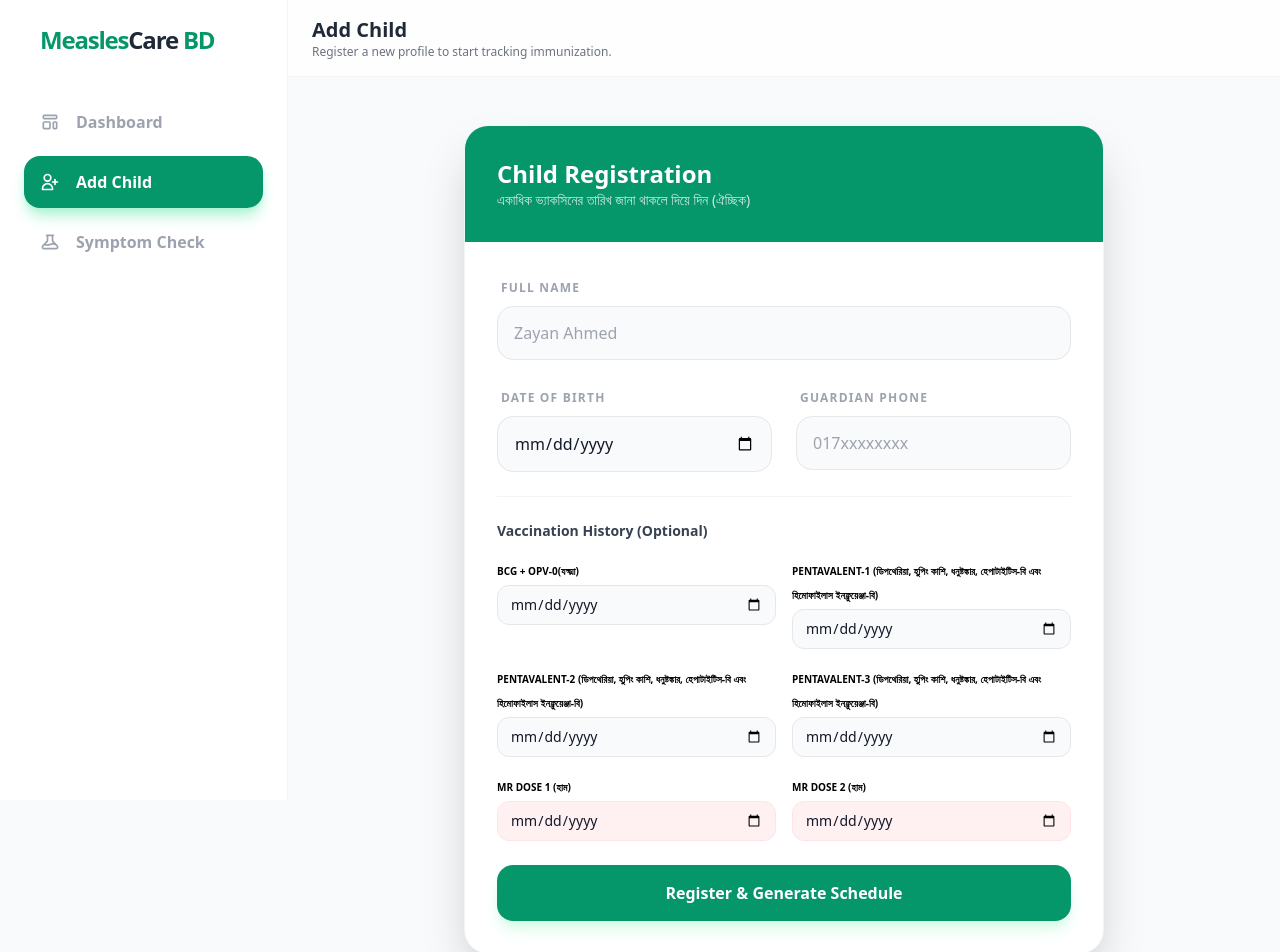
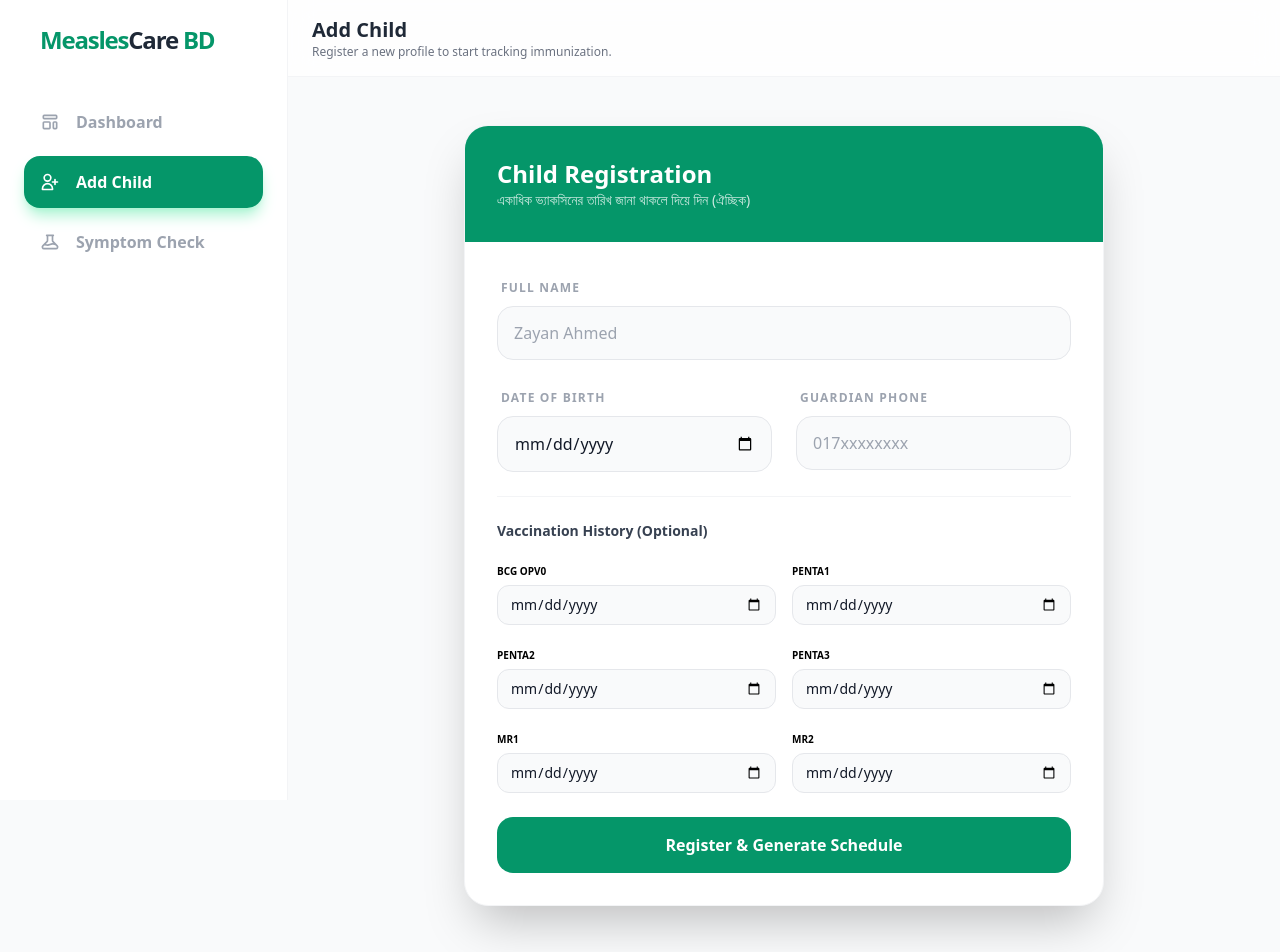
Before and after one commit to mashruf99/Measles, a React (Vite) app in the folder Frontend/: page /add-child in a window 1280 px wide. Shown: the top 952 px of the page. Built offline with nearby package versions, Linux system fonts and the light colour scheme; no server answers.

Commit message:
Refactor AddChild component for improved functionality

```diff
--- a/Frontend/src/pages/AddChild.jsx
+++ b/Frontend/src/pages/AddChild.jsx
@@ -1,7 +1,8 @@
-//src/pages/AddChild.jsx
+// src/pages/AddChild.jsx
+import React, { useState } from "react";
+import { supabase, getUserId } from "../utils/supabase";
+import Swal from "sweetalert2";
 
-import React, { useState } from "react";
-import { getUserId  } from "../utils/user";
 const AddChild = ({ onAdd }) => {
   const [form, setForm] = useState({
     name: "",
@@ -18,108 +19,168 @@ const AddChild = ({ onAdd }) => {
   const [loading, setLoading] = useState(false);
 
   const handleChange = (e) => {
-    const userId = getUserId();
-    console.log(userId);
     const { name, value } = e.target;
     setForm((prev) => ({ ...prev, [name]: value }));
   };
 
-  const handleSubmit = (e) => {
+  const handleSubmit = async (e) => {
     e.preventDefault();
-
-    if (!form.name || !form.dateOfBirth || !form.guardianPhone) {
-      alert("Please fill in Name, DOB and Phone!");
-      return;
-    }
-
     setLoading(true);
 
-    setTimeout(() => {
-      const newChild = {
-        _id: Date.now().toString(),
-        name: form.name,
-        dateOfBirth: form.dateOfBirth,
-        guardianPhone: form.guardianPhone,
-        prevVaccines: {
+    Swal.fire({
+      title: "Please wait...",
+      text: "Saving child data...",
+      allowOutsideClick: false,
+      didOpen: () => {
+        Swal.showLoading();
+      },
+    });
+
+    const userId = getUserId();
+
+    const vaccinesData = {
       bcg_opv0: form.bcg_opv0,
       penta1: form.penta1,
       penta2: form.penta2,
       penta3: form.penta3,
       mr1: form.mr1,
       mr2: form.mr2,
-        }
     };
 
-      onAdd(newChild);
+    const { error } = await supabase
+      .from("children")
+      .insert([
+        {
+          user_id: userId,
+          name: form.name,
+          date_of_birth: form.dateOfBirth,
+          guardian_phone: form.guardianPhone,
+          prev_vaccines: vaccinesData,
+        },
+      ])
+      .select();
+
     setLoading(false);
 
+    if (error) {
+      Swal.fire({
+        icon: "error",
+        title: "Oops...",
+        text: error.message,
+      });
+    } else {
+      Swal.fire({
+        icon: "success",
+        title: "Success!",
+        text: "Child Added Successfully!",
+        confirmButtonColor: "#10b981",
+      }).then(() => {
         setForm({
-        name: "", dateOfBirth: "", guardianPhone: "",
-        bcg_opv0: "", penta1: "", penta2: "", penta3: "", mr1: "", mr2: ""
+          name: "",
+          dateOfBirth: "",
+          guardianPhone: "",
+          bcg_opv0: "",
+          penta1: "",
+          penta2: "",
+          penta3: "",
+          mr1: "",
+          mr2: "",
         });
-    }, 800);
+
+        if (onAdd) onAdd();
+      });
+    }
   };
 
   return (
     <div className="max-w-2xl mx-auto p-4 mb-10">
       <div className="bg-white rounded-3xl shadow-2xl border border-gray-100 overflow-hidden">
-
         <div className="bg-emerald-600 p-8 text-white">
           <h3 className="text-2xl font-bold">Child Registration</h3>
-          <p className="text-sm opacity-80">একাধিক ভ্যাকসিনের তারিখ জানা থাকলে দিয়ে দিন (ঐচ্ছিক)</p>
+          <p className="text-sm opacity-80">
+            একাধিক ভ্যাকসিনের তারিখ জানা থাকলে দিয়ে দিন (ঐচ্ছিক)
+          </p>
         </div>
 
         <form onSubmit={handleSubmit} className="p-8 space-y-6">
-
-          {/* Basic Info */}
           <div className="grid grid-cols-1 md:grid-cols-2 gap-6">
             <div className="space-y-2 md:col-span-2">
-              <label className="text-xs font-bold text-gray-400 uppercase tracking-widest ml-1">Full Name</label>
-              <input required name="name" type="text" value={form.name} onChange={handleChange} className="w-full px-4 py-3.5 bg-gray-50 border border-gray-200 rounded-2xl focus:border-emerald-500 outline-none transition-all" placeholder="Zayan Ahmed" />
+              <label className="text-xs font-bold text-gray-400 uppercase tracking-widest ml-1">
+                Full Name
+              </label>
+              <input
+                required
+                name="name"
+                type="text"
+                value={form.name}
+                onChange={handleChange}
+                className="w-full px-4 py-3.5 bg-gray-50 border border-gray-200 rounded-2xl focus:border-emerald-500 outline-none"
+                placeholder="Zayan Ahmed"
+              />
             </div>
+
             <div className="space-y-2">
-              <label className="text-xs font-bold text-gray-400 uppercase tracking-widest ml-1">Date of Birth</label>
-              <input required name="dateOfBirth" type="date" value={form.dateOfBirth} onChange={handleChange} className="w-full px-4 py-3.5 bg-gray-50 border border-gray-200 rounded-2xl focus:border-emerald-500 outline-none transition-all" />
+              <label className="text-xs font-bold text-gray-400 uppercase tracking-widest ml-1">
+                Date of Birth
+              </label>
+              <input
+                required
+                name="dateOfBirth"
+                type="date"
+                value={form.dateOfBirth}
+                onChange={handleChange}
+                className="w-full px-4 py-3.5 bg-gray-50 border border-gray-200 rounded-2xl"
+              />
             </div>
+
             <div className="space-y-2">
-              <label className="text-xs font-bold text-gray-400 uppercase tracking-widest ml-1">Guardian Phone</label>
-              <input required name="guardianPhone" type="tel" value={form.guardianPhone} onChange={handleChange} className="w-full px-4 py-3.5 bg-gray-50 border border-gray-200 rounded-2xl focus:border-emerald-500 outline-none transition-all" placeholder="017xxxxxxxx" />
+              <label className="text-xs font-bold text-gray-400 uppercase tracking-widest ml-1">
+                Guardian Phone
+              </label>
+              <input
+                required
+                name="guardianPhone"
+                type="tel"
+                value={form.guardianPhone}
+                onChange={handleChange}
+                className="w-full px-4 py-3.5 bg-gray-50 border border-gray-200 rounded-2xl"
+                placeholder="017xxxxxxxx"
+              />
             </div>
           </div>
 
           <hr className="border-gray-100" />
 
           <div className="space-y-4">
-            <h4 className="text-sm font-bold text-gray-700">Vaccination History (Optional)</h4>
+            <h4 className="text-sm font-bold text-gray-700">
+              Vaccination History (Optional)
+            </h4>
+
             <div className="grid grid-cols-1 md:grid-cols-2 gap-4">
-              <div className="space-y-1">
-                <label className="text-[10px] font-bold text-black uppercase">BCG + OPV-0(যক্ষ্মা)</label>
-                <input name="bcg_opv0" type="date" value={form.bcg_opv0} onChange={handleChange} className="w-full px-3 py-2 bg-gray-50 border border-gray-200 rounded-xl text-sm" />
+              {["bcg_opv0", "penta1", "penta2", "penta3", "mr1", "mr2"].map(
+                (vaccine) => (
+                  <div className="space-y-1" key={vaccine}>
+                    <label className="text-[10px] font-bold text-black uppercase">
+                      {vaccine.replace("_", " ")}
+                    </label>
+                    <input
+                      name={vaccine}
+                      type="date"
+                      value={form[vaccine]}
+                      onChange={handleChange}
+                      className="w-full px-3 py-2 bg-gray-50 border border-gray-200 rounded-xl text-sm"
+                    />
                   </div>
-              <div className="space-y-1">
-                <label className="text-[10px] font-bold text-black uppercase">Pentavalent-1 (ডিপথেরিয়া, হুপিং কাশি, ধনুষ্টঙ্কার, হেপাটাইটিস-বি এবং হিমোফাইলাস ইনফ্লুয়েঞ্জা-বি)</label>
-                <input name="penta1" type="date" value={form.penta1} onChange={handleChange} className="w-full px-3 py-2 bg-gray-50 border border-gray-200 rounded-xl text-sm" />
-              </div>
-              <div className="space-y-1">
-                <label className="text-[10px] font-bold text-black uppercase">Pentavalent-2 (ডিপথেরিয়া, হুপিং কাশি, ধনুষ্টঙ্কার, হেপাটাইটিস-বি এবং হিমোফাইলাস ইনফ্লুয়েঞ্জা-বি)</label>
-                <input name="penta2" type="date" value={form.penta2} onChange={handleChange} className="w-full px-3 py-2 bg-gray-50 border border-gray-200 rounded-xl text-sm" />
-              </div>
-              <div className="space-y-1">
-                <label className="text-[10px] font-bold text-black uppercase">Pentavalent-3 (ডিপথেরিয়া, হুপিং কাশি, ধনুষ্টঙ্কার, হেপাটাইটিস-বি এবং হিমোফাইলাস ইনফ্লুয়েঞ্জা-বি)</label>
-                <input name="penta3" type="date" value={form.penta3} onChange={handleChange} className="w-full px-3 py-2 bg-gray-50 border border-gray-200 rounded-xl text-sm" />
-              </div>
-              <div className="space-y-1">
-                <label className="text-[10px] font-bold text-black uppercase">MR Dose 1 (হাম)</label>
-                <input name="mr1" type="date" value={form.mr1} onChange={handleChange} className="w-full px-3 py-2 bg-rose-50 border border-rose-100 rounded-xl text-sm" />
-              </div>
-              <div className="space-y-1">
-                <label className="text-[10px] font-bold text-black uppercase">MR Dose 2 (হাম)</label>
-                <input name="mr2" type="date" value={form.mr2} onChange={handleChange} className="w-full px-3 py-2 bg-rose-50 border border-rose-100 rounded-xl text-sm" />
-              </div>
+                )
+              )}
             </div>
           </div>
 
-          <button type="submit" disabled={loading} className="w-full bg-emerald-600 hover:bg-emerald-700 text-white py-4 rounded-2xl font-bold transition-all active:scale-[0.98] shadow-lg shadow-emerald-100">
+          <button
+            type="submit"
+            disabled={loading}
+            className="w-full bg-emerald-600 hover:bg-emerald-700 text-white py-4 rounded-2xl font-bold transition-all disabled:bg-gray-400"
+          >
             {loading ? "Processing..." : "Register & Generate Schedule"}
           </button>
         </form>
```
Lines whose indentation alone changed are shown as unchanged.
